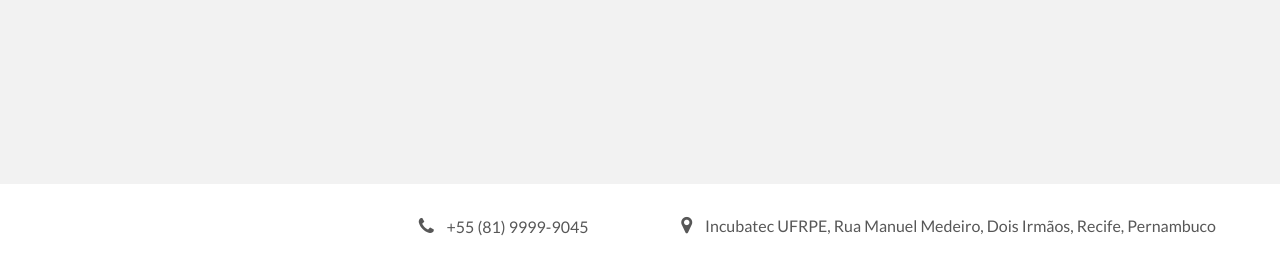
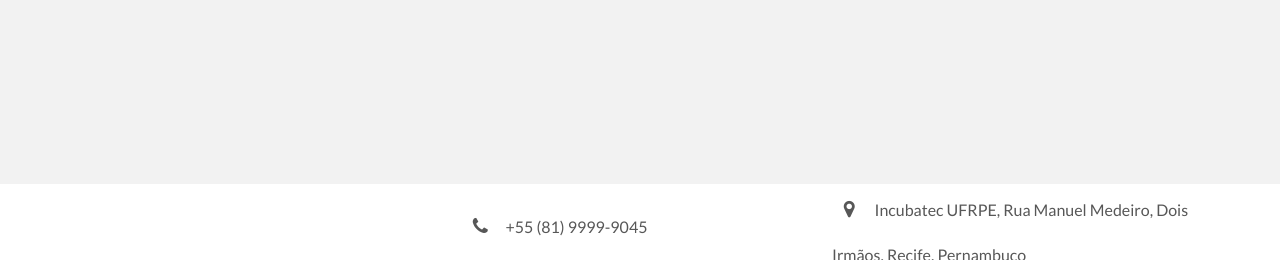
Before and after one commit to citi-onboarding/inovagrojr, a Python web app: template mysite/core/templates/index.html in a window 1280 px wide. Shown: the part 1636-1896 px from the top of the page. Run offline with Jinja, Linux system fonts and the light colour scheme; the template is opened without the code that fills it, so the values that code supplies are empty; some libraries are stand-ins or nearby versions.

Commit message:
responsividade

```diff
--- a/mysite/core/templates/css/index.css
+++ b/mysite/core/templates/css/index.css
@@ -111,7 +111,6 @@ a:link {
   background: #8CCCBD;
   border-radius: 3px;
   padding: 8px 12px;
-  box-shadow: inset 0 2px 5px;
 }
 
 .sobre-nos{
@@ -135,8 +134,6 @@ footer {
   display: flex;
   justify-content: space-between;
   align-items: center;
-  /*margin-left: 5vw;
-  margin-right: 5vw;*/
   margin: 1vw 5vw 1vw 5vw;
 }
 
@@ -148,7 +145,7 @@ footer {
 
 .col1, .col2, .col3 {
   display: flex;
-  justify-content: space-between;
+  width: 100%;
 }
 
 .contact ul {
@@ -179,13 +176,18 @@ footer {
 .map i {
    font-size: 1.2em;
    margin-bottom: 3.5vh;
+   padding: 0 0 0 5px;
+}
+
+.address-info {
+  margin-bottom: 15px;
 }
 
 .copyright {
  /* margin-left: 5vw;
   margin-right: 5vw;*/
   margin: 1vw 5vw 1vw 5vw;
-  border-top: 1px solid #272727;
+  border-top: 1px solid rgba(0, 0, 0, .1);
 }
 
 .copyright p {
@@ -206,4 +208,32 @@ footer {
   .social-media {
     display: none;
   }
+
+  .footer-content {
+    flex-direction: column;
+  }
+  .col1, .col2, .col3 {
+    width: 100%;
+  }
+  .footer-logo {
+    margin: 15px auto 0;
+  }
+  .contact ul li {
+    padding-left: 0;
+  }
+  .map {
+    width: 100%;
+  }
+
+  .map .fa-map-marker {
+    margin-left: -6px;
+  }
+
+  #idMap {
+    width: 100%;
+  }
+
+  .address-info {
+    margin-top: 15px;
+  }
 }
--- a/mysite/core/templates/index.html
+++ b/mysite/core/templates/index.html
@@ -23,8 +23,8 @@
 				<li><a href="#contato">Contato</a></li>
 			</ul>
 			<div class="social-media">
-				<a href="https://www.facebook.com/Inovagro-Jr-742574185913937/" target="_blank"><i class="fa fa-facebook" aria-hidden="true"></i></a>
-				<a href="https://www.instagram.com/inovagrojr/" target="_blank"><i class="fa fa-instagram" aria-hidden="true"></i></a>
+				<a href="https://www.facebook.com/Inovagro-Jr-742574185913937/" target="_blank"><i class="fa fa-fw fa-facebook" aria-hidden="true"></i></a>
+				<a href="https://www.instagram.com/inovagrojr/" target="_blank"><i class="fa fa-fw fa-instagram" aria-hidden="true"></i></a>
 			</div>
 		</div>
 
@@ -62,20 +62,19 @@
   			<div class="col2">
   				<div class="contact">
 		  			<ul>
-		  				<li><i class="fa fa-phone" aria-hidden="true"></i><span>+55 (81) 9999-9045</span></li>
-		  				<li><i class="fa fa-envelope" aria-hidden="true"></i><span>inovagrojr.ufrpe@gmail.com</span></li>
-		  				<li><a href="https://www.facebook.com/Inovagro-Jr-742574185913937/" target="_blank"><i class="fa fa-facebook" aria-hidden="true"></i><span>Facebook</span></a></li>
-		  				<li><a href="https://www.instagram.com/inovagrojr/" target="_blank"><i class="fa fa-instagram" aria-hidden="true"></i><span>Instagram</span></a></li>
+		  				<li><i class="fa fa-fw fa-phone" aria-hidden="true"></i><span>+55 (81) 9999-9045</span></li>
+		  				<li><a href="mailto:inovagrojr.ufrpe@gmail.com"><i class="fa fa-fw fa-envelope" aria-hidden="true"></i><span>inovagrojr.ufrpe@gmail.com</span></a></li>
+		  				<li><a href="https://www.facebook.com/Inovagro-Jr-742574185913937/" target="_blank"><i class="fa fa-fw fa-facebook" aria-hidden="true"></i><span>Facebook</span></a></li>
+		  				<li><a href="https://www.instagram.com/inovagrojr/" target="_blank"><i class="fa fa-fw fa-instagram" aria-hidden="true"></i><span>Instagram</span></a></li>
 		  			</ul>
 				</div>
   			</div>
 
   			<div class="col3">
   				<div class="map">
-					<i class="fa fa-map-marker" aria-hidden="true"></i><span>Incubatec UFRPE, Rua Manuel Medeiro, Dois Irmãos, Recife, Pernambuco</span>
-					<!-- <div id="idMap"></div> -->
+					<div class="address-info"><i class="fa fa-fw fa-map-marker" aria-hidden="true"></i><span>Incubatec UFRPE, Rua Manuel Medeiro, Dois Irmãos, Recife, Pernambuco</span></div>
 					<div id="idMap">
-						<iframe src="https://www.google.com/maps/embed?pb=!1m18!1m12!1m3!1d7901.649521375343!2d-34.95127111093921!3d-8.016999443458799!2m3!1f0!2f0!3f0!3m2!1i1024!2i768!4f13.1!3m3!1m2!1s0x7ab198a3a7d2c21%3A0x17401d309821892e!2sUniversidade+Federal+Rural+de+Pernambuco!5e0!3m2!1spt-BR!2sbr!4v1512625794556" width="410" height="150" frameborder="0" style="border:0" allowfullscreen></iframe>
+						<iframe src="https://www.google.com/maps/embed?pb=!1m18!1m12!1m3!1d7901.649521375343!2d-34.95127111093921!3d-8.016999443458799!2m3!1f0!2f0!3f0!3m2!1i1024!2i768!4f13.1!3m3!1m2!1s0x7ab198a3a7d2c21%3A0x17401d309821892e!2sUniversidade+Federal+Rural+de+Pernambuco!5e0!3m2!1spt-BR!2sbr!4v1512625794556" width="100%" height="150" frameborder="0" style="border:0" allowfullscreen></iframe>
 					</div>
 				</div>
   			</div>
```
